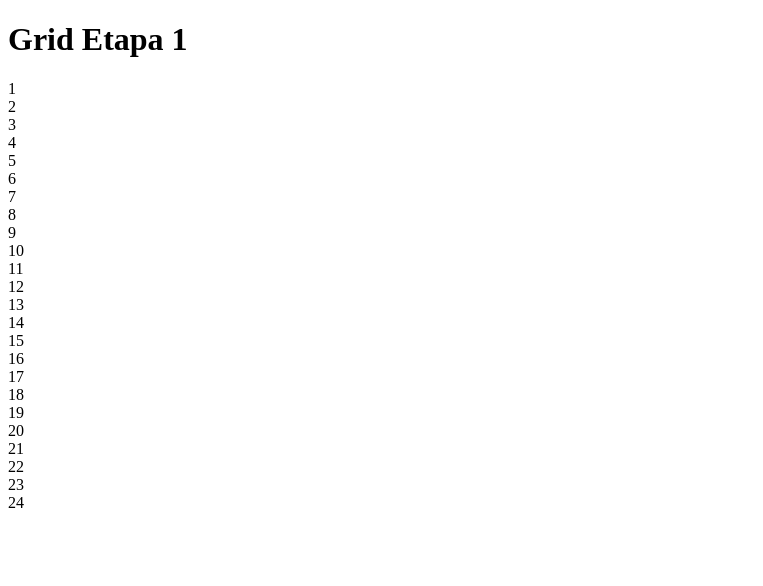
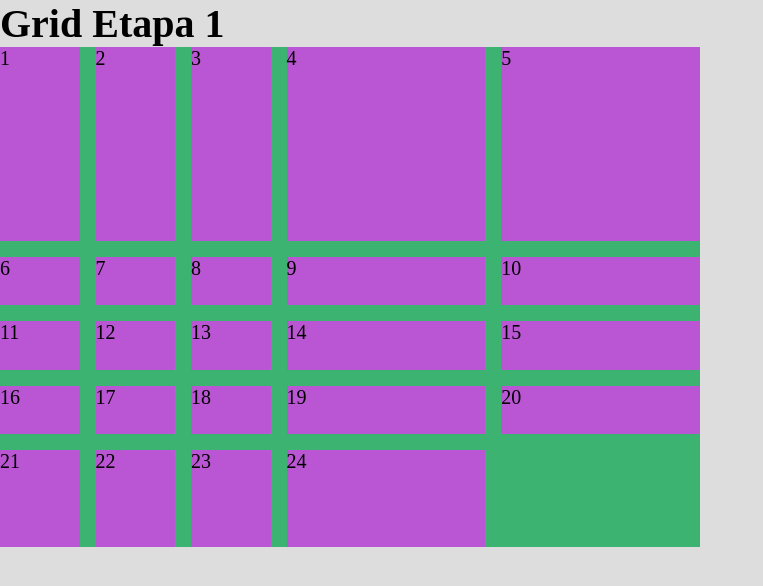
Before and after one commit to avefenixdev/87343-desarrollo-web-avanzado, a website built with Vite: page clase-04/02.grid-etapa-1/index.html in a window 1280 px wide. Shown: the whole page, without its empty margins (0-763 px from the left). Built offline with nearby package versions, Linux system fonts and the light colour scheme.

Commit message:
grilla, columnas, filas y celdas

```diff
--- a/clase-04/02.grid-etapa-1/src/style.css
+++ b/clase-04/02.grid-etapa-1/src/style.css
@@ -0,0 +1,44 @@
+* {
+    margin: 0;
+    padding: 0;
+    box-sizing: border-box;
+}
+
+html {
+    font-size: 100%;
+}
+
+body {
+    background-color: #ddd;
+    font-size: 1.25rem;
+}
+
+/* Para aplicar CSS Grid tengo que hacerlo sobre el padre (como flexbox) */
+/* filas -> tracks */
+/* columnas -> tracks */
+.contenedor {
+    display: grid; /* Convierto al contenedor en un contenedor GRID */
+    /* ? Grilla explicita */ /* Grilla que define el desarrollar */
+    /* columnas (tracks) */
+    /* unidades fraccionales -> fraction -> fr */
+    /* grid-template-columns: 300px 300px 300px 200px; */
+    /* grid-template-columns: 1fr 1fr 1fr 1fr 1fr; */
+    /* repeat(cantidad, dimensión) */
+    grid-template-columns: repeat(3, .8fr) repeat(2, 2fr);
+    /* filas (tracks) */
+    grid-template-rows: 4fr repeat(3, 1fr);
+    /* ? Grillas implicitas (Se generan dinamicamente) */
+    grid-auto-rows: 2fr;
+
+    /* row-gap: 2rem;
+    column-gap: 3rem; */
+    gap: 1rem;
+
+    width: 43.75rem;
+    height: 31.25rem;
+    background-color: mediumseagreen;
+}
+
+.elemento {
+    background-color: mediumorchid;
+}
```
Also changed, not shown: clase-04/02.grid-etapa-1/index.html (+1 -1 lines).
